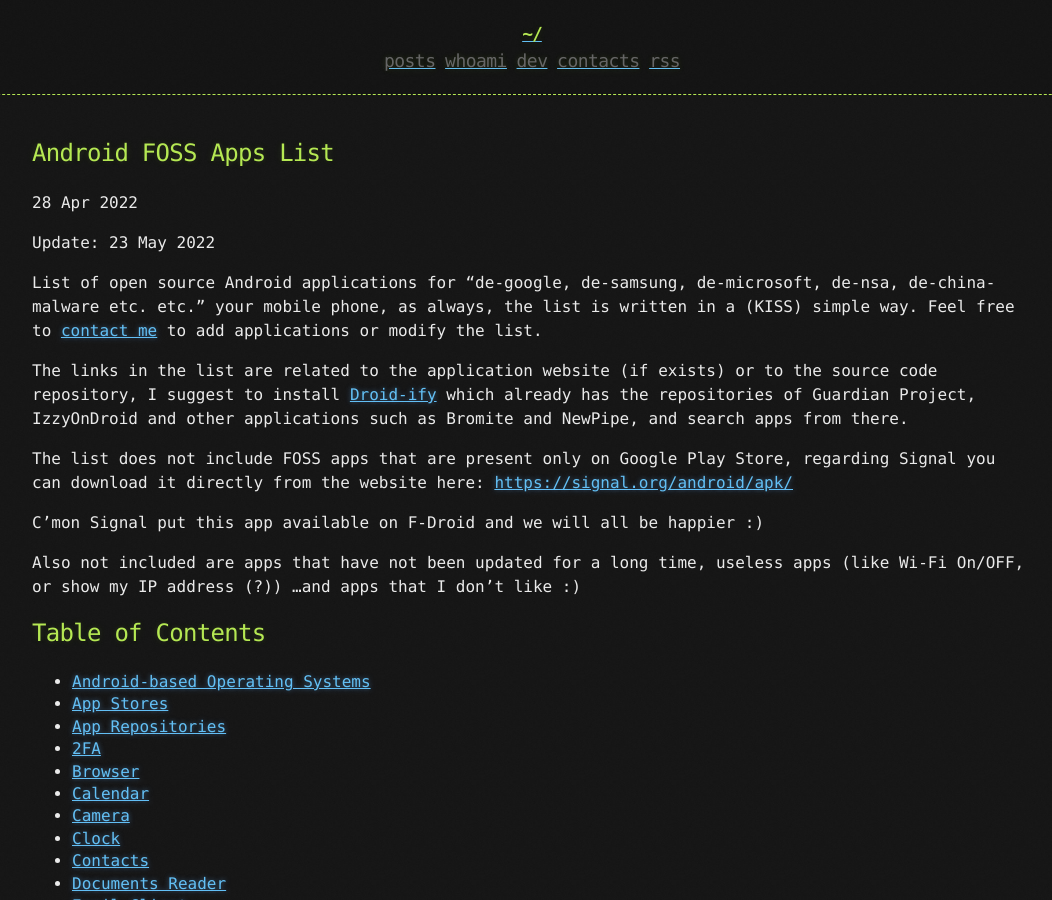
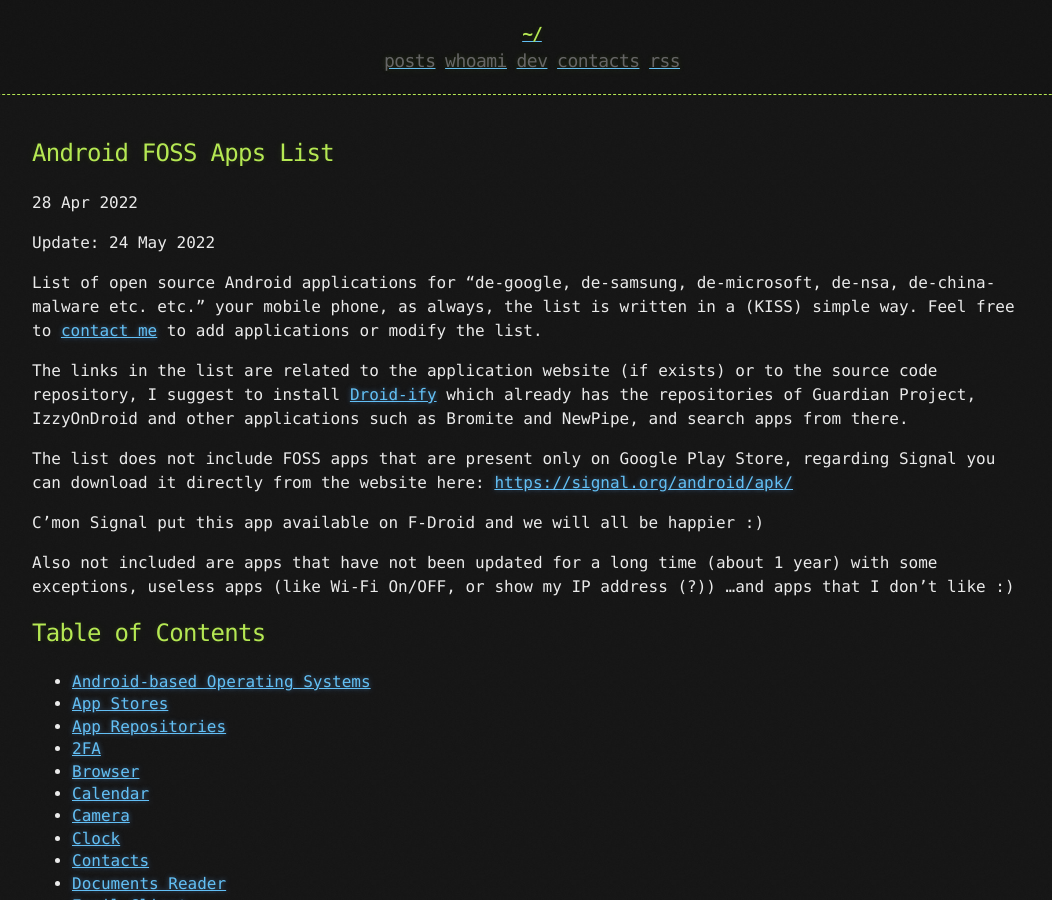
Before and after one commit to brainfucksec/brainfucksec.github.io, a Jekyll site: the page built from _posts/2022-04-28-android-foss-apps-list.md, in a window 1280 px wide and 900 px high. Shown: the whole window, without its empty margins (108-1160 px from the left). Built offline with Jekyll 4.4.1, drawn with Linux system fonts in a browser that asks for light colours; some of the changed lines change nothing that is shown; some of the changed text lies outside the part shown.

Commit message:
Update _posts/2022-04-28-android-foss-apps-list.md

```diff
--- a/_posts/2022-04-28-android-foss-apps-list.md
+++ b/_posts/2022-04-28-android-foss-apps-list.md
@@ -4,7 +4,7 @@
 date: 2022-04-28
 ---
 
-Update: 23 May 2022
+Update: 24 May 2022
 
 List of open source Android applications for "de-google, de-samsung, de-microsoft, de-nsa, de-china-malware etc. etc." your mobile phone, as always, the list is written in a (KISS) simple way.
 Feel free to [contact me](https://brainfucksec.github.io/contacts) to add applications or modify the list.
@@ -15,7 +15,7 @@
 
 C'mon Signal put this app available on F-Droid and we will all be happier :)
 
-Also not included are apps that have not been updated for a long time, useless apps (like Wi-Fi On/OFF, or show my IP address (?)) ...and apps that I don't like :)
+Also not included are apps that have not been updated for a long time (about 1 year) with some exceptions, useless apps (like Wi-Fi On/OFF, or show my IP address (?)) ...and apps that I don't like :)
 
 ## Table of Contents
 
@@ -178,6 +178,7 @@
 * [Element](https://element.io/get-started#downloads)
 * [FluffyChat](https://fluffychat.im/)
 * [SchildiChat](https://schildi.chat/android/)
+* [Tinelix IRC](https://github.com/tinelix/irc-client-for-android)
 
 ## Launcher
 
@@ -211,10 +212,14 @@
 * [BlackHole](https://github.com/Sangwan5688/BlackHole)
 * [mpv-android](https://github.com/mpv-android/mpv-android)
 * [Music Player GO](https://github.com/enricocid/Music-Player-GO)
+* [SicMu Player](https://gitlab.com/souch/SMP)
+* [RetroMusicPlayer](https://github.com/RetroMusicPlayer/RetroMusicPlayer)
+* [Harmonoid](https://github.com/harmonoid/harmonoid)
 
 ### YouTube Alternative Client
 
 * [NewPipe](https://newpipe.net/)
+* [NewPipe SponsorBlock](https://github.com/polymorphicshade/NewPipe)
 * [LibreTube](https://github.com/Libre-tube/LibreTube)
 * [MusicPiped](https://github.com/deep-gaurav/MusicPiped)
 * [SkyTube](https://skytube-app.com/)
@@ -222,6 +227,10 @@
 * [SongTube](https://github.com/SongTube/SongTube-App)
 * [Spotube](https://github.com/KRTirtho/spotube#mobile)
 * [SpotiFlyer](https://shabinder.github.io/SpotiFlyer/) - Download music from Spotify, YouTube and others.
+
+### Streaming Client
+
+* [CloudStream-3](https://github.com/LagradOst/CloudStream-3)
 
 ## Network Security
 
@@ -246,6 +255,7 @@
 * [SilentNotes](https://www.martinstoeckli.ch/silentnotes/)
 * [Quillnote](https://qosp.org/#/)
 * [Tasks](https://tasks.org/)
+* [Notedge](https://github.com/kigya/NotedgeApp)
 
 ## Password Manager
 
@@ -306,6 +316,10 @@
 
 ---
 
+**Special thanks to all the people who show me the applications to be included and who help me to improve the list!**
+
+<br>
+
 ### Donations
 
 Please donate a litte to support my projects:
```
